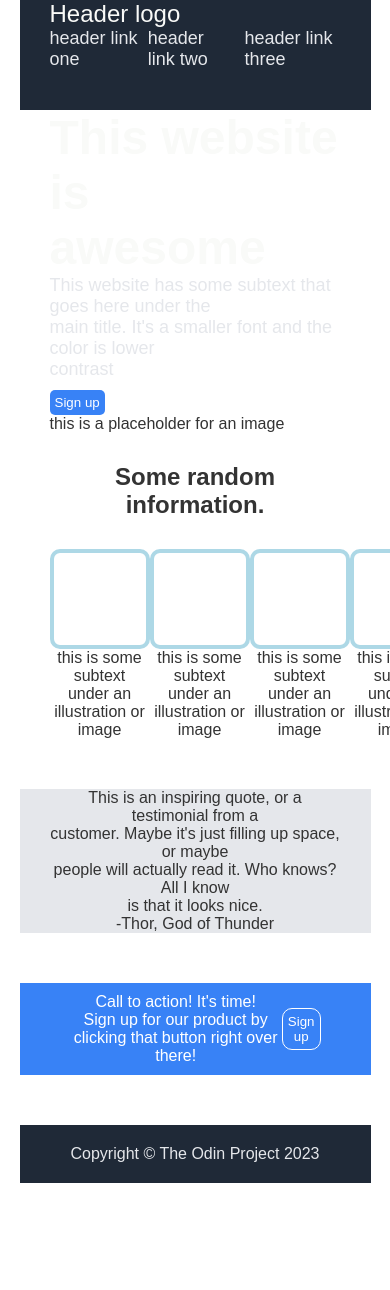
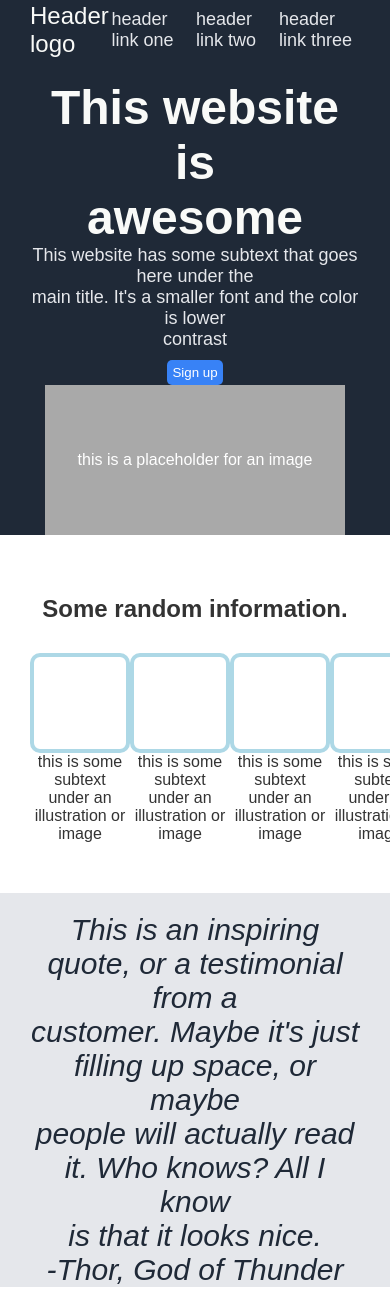
Before and after one commit to kenkaycee/landing-page-project, a plain HTML site: page index.html in a window 390 px wide. Shown: the top 1290 px of the page. Before the commit the page ends 1183 px from the top, so only its background shows below. Drawn offline with Linux system fonts and the light colour scheme.

Commit message:
Update styles.css

```diff
--- a/styles.css
+++ b/styles.css
@@ -8,17 +8,15 @@ body{
     font-family: Arial, Helvetica, sans-serif;
     font-size: 16px;
     color: #333;
-    width:90%;
-    margin: auto;
 }
 .container{
     margin: 0 auto;
     padding: 0 30px;
     max-width: 1000px;
-    height: 100%;
 }
 .navbar{
     background: #1f2937;
+    height:60px;
 }
 .navbar .logo{
     font-size: 24px;
@@ -35,32 +33,15 @@ body{
     color: #e5e7eb;
 
 }
-.nav .container{
+.navbar .container{
     display: flex;
     justify-content: space-between;
     align-items: center;
-    margin-bottom: 40px;
-    height: 1005;
+    margin-bottom: 80px;
+    height:100%;
 }
-.navbar .container{
-    padding-bottom: 40px;
-}
-.navbar .header{
-    display: flex;
-    justify-content: center;
-    align-items: center;
-}
-.navbar .header .placeholder{
-    display: flex;
-    flex-direction: column;
-    justify-content:center;
-    align-items: center;
-    height: 150px;
-    width:300px;
-    color: #fff;
-    padding: 20px;
-    background: darkgrey;
-}
+
+
 .header h1{
     font-size: 48px;
     font-weight:bold;
@@ -78,6 +59,32 @@ body{
     padding:5px;
     margin-top: 10px;
 }
+.header{
+background: #1f2937;
+}
+
+.header .container{
+    display: flex;
+    justify-content: space-between;
+    align-items: center;
+    margin-bottom: 60px;
+    margin-top:0;
+    height: 100%;
+    padding-top:40px;
+}
+
+.header .placeholder {
+display: flex;
+    flex-direction: column;
+    justify-content:center;
+    align-items: center;
+    height: 150px;
+    width:300px;
+    color: #fff;
+    padding: 20px;
+    background: darkgrey;
+}
+
 .section-one{
     background: #fff;
 }
@@ -103,13 +110,13 @@ body{
     display: flex;
     justify-content: center;
 }
-.section-two .quote{
+.section-two blockquote{
     font-size: 30px;
     color:#1f2937;
     font-style: italic;
     position: relative;
 }
-.section-two .quote .quote-ref{
+.section-two blokcquote .quote-ref{
     position: absolute;
     right: 0;
     bottom: 0;
@@ -143,14 +150,25 @@ body{
 }
 
 @media (max-width: 768px) {
-    .navbar .header .container {
+  .header .container {
     flex-direction: column;
     padding-top: 20px;
     text-align: center;
   }
 
-    section .container {
+  .section-one .container {
     display: block;
     text-align: center;
   }
+  .section-two .container {
+    flex-direction: column;
+    padding-top: 20px;
+    text-align: center;
   }
+
+ .section-three .container {
+    flex-direction: column;
+    padding-top: 20px;
+    text-align: center;
+  }
+}
```
Lines whose indentation alone changed are shown as unchanged.
